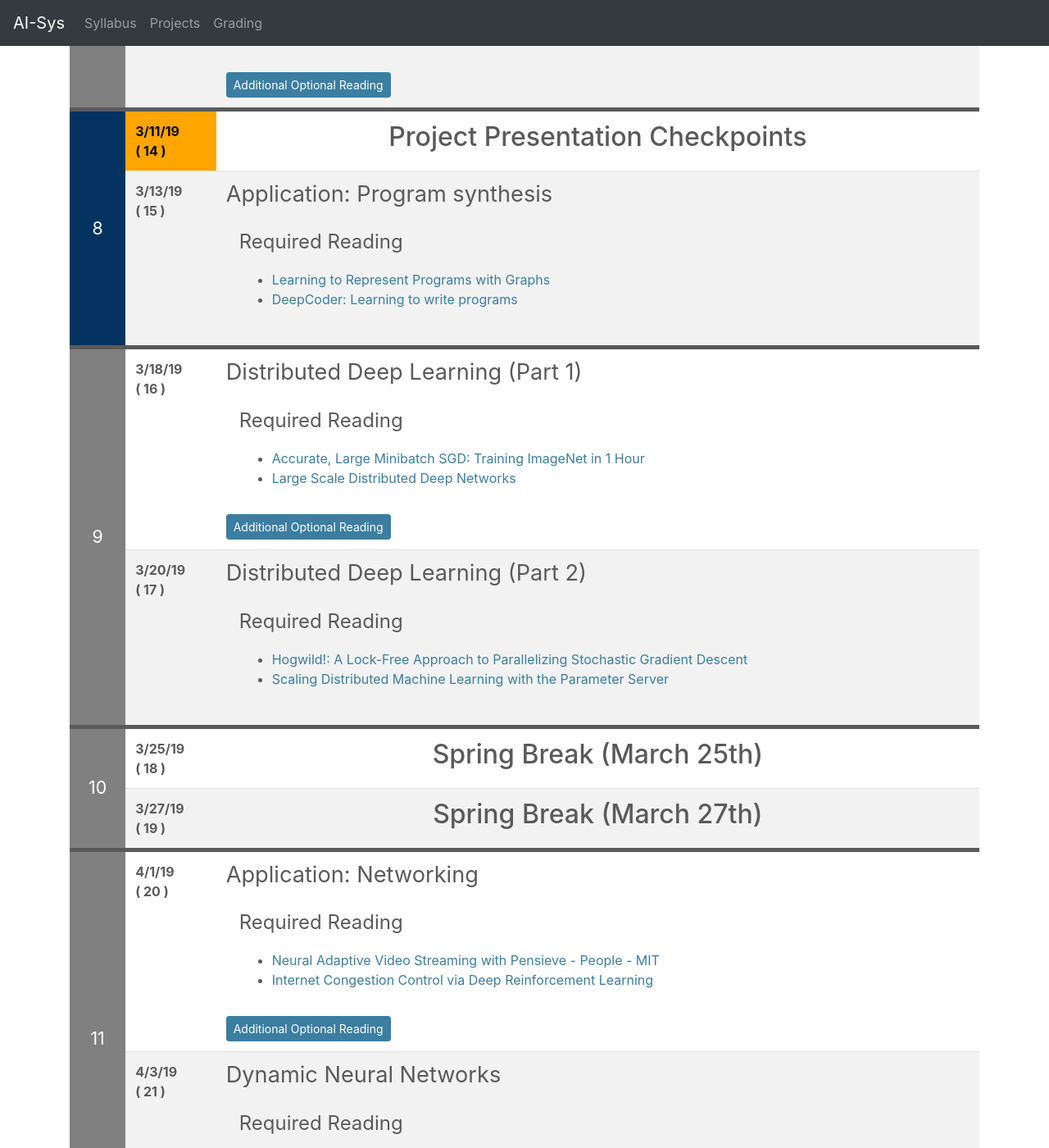
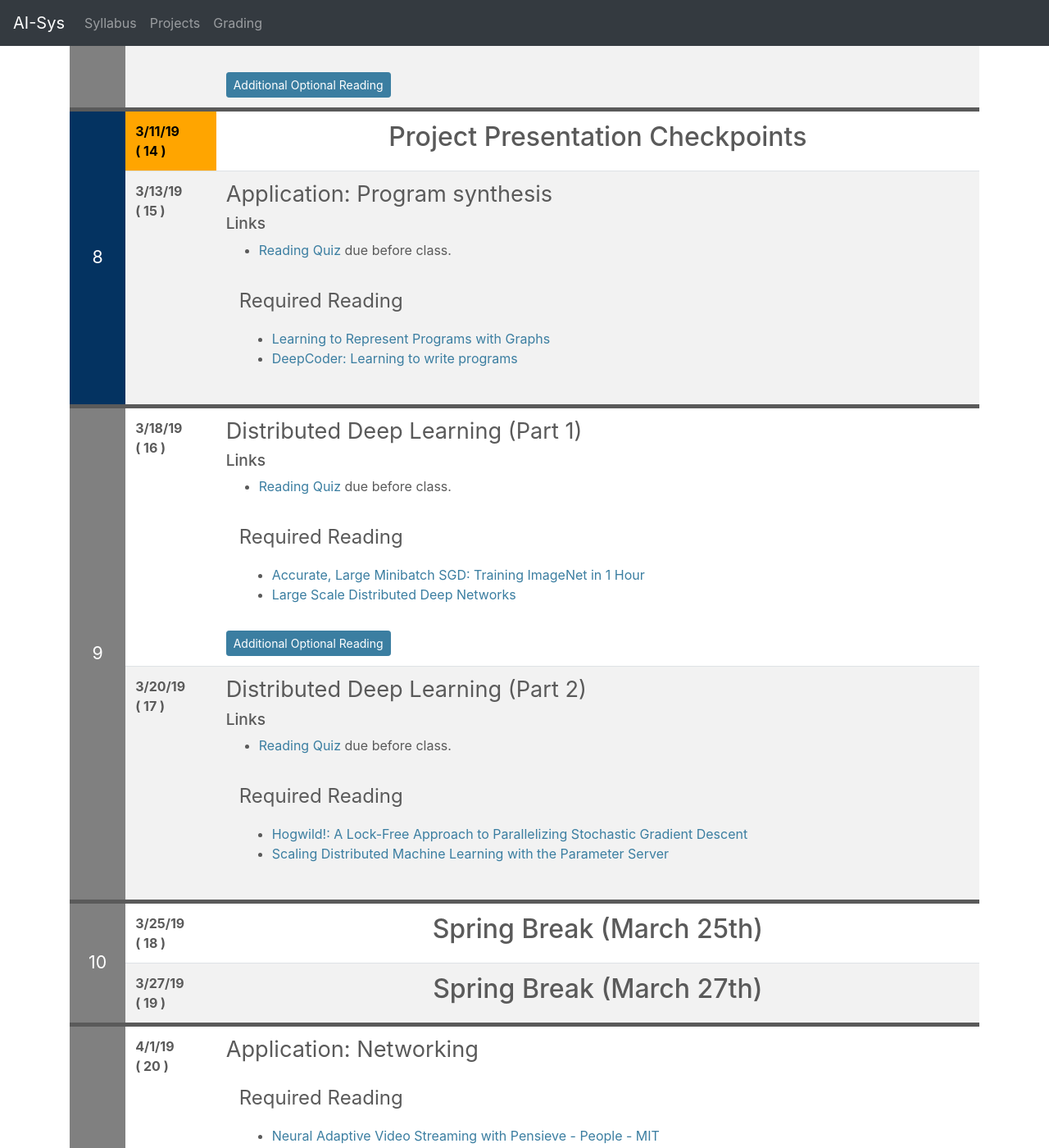
Before and after one commit to ucbrise/cs294-ai-sys-sp19, a Jekyll site: the page built from index.md, in a window 1280 px wide and 1400 px high, scrolled down 5424 px. Shown: the whole window at 82% size. Built offline with Jekyll 4.4.1, drawn with Linux system fonts in a browser that asks for light colours; nearby versions of some CDN libraries; our own code applies the rules of GitHub Pages for plain Markdown files.

Commit message:
added quizes for all lectures before the break

```diff
--- a/index.md
+++ b/index.md
@@ -506,6 +506,10 @@ If you find some of the reading confusing and want a more gentle introduction, t
 
 {% include syllabus_entry %}
 ## Application: Program synthesis
+
+### Links
+* [Reading Quiz](https://goo.gl/forms/3NvIpsgyplAgnUE72) due before class.
+
 <div class="summary" markdown="1"> </div>
 <div class="reading">
 <div class="required_reading" markdown="1">
@@ -520,6 +524,10 @@ If you find some of the reading confusing and want a more gentle introduction, t
 
 {% include syllabus_entry %}
 ## Distributed Deep Learning  (Part 1)
+
+### Links
+* [Reading Quiz](https://goo.gl/forms/VO4snX4spwwmlYmA2) due before class.
+
 <div class="summary" markdown="1"> </div>
 <div class="reading">
 <div class="required_reading" markdown="1">
@@ -538,11 +546,12 @@ If you find some of the reading confusing and want a more gentle introduction, t
 </div>
 
 
-
-
-
 {% include syllabus_entry %}
 ## Distributed Deep Learning (Part 2)
+
+### Links
+* [Reading Quiz](https://goo.gl/forms/sXv2koIa4wbv25903) due before class.
+
 <div class="summary" markdown="1"> </div>
 <div class="reading">
 <div class="required_reading" markdown="1">
```
